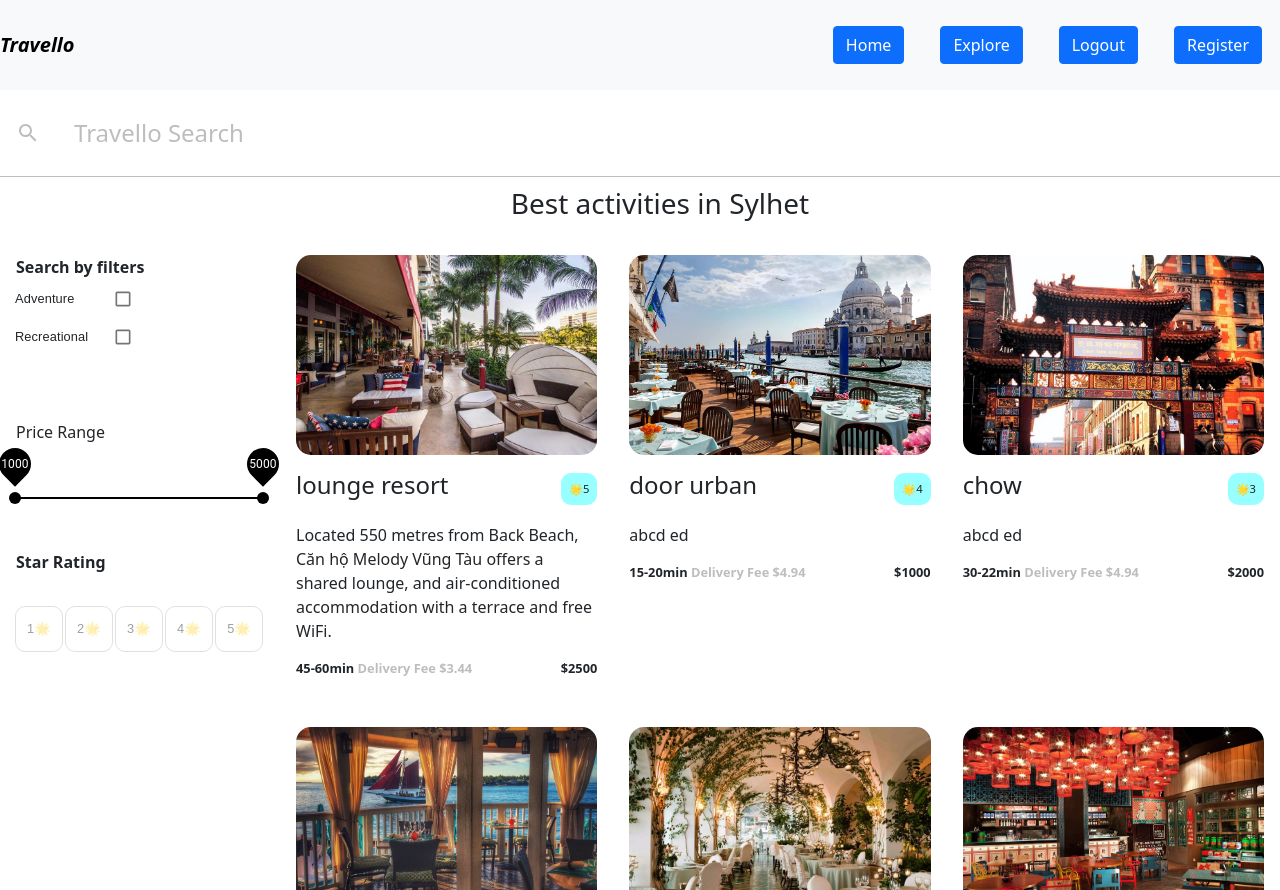
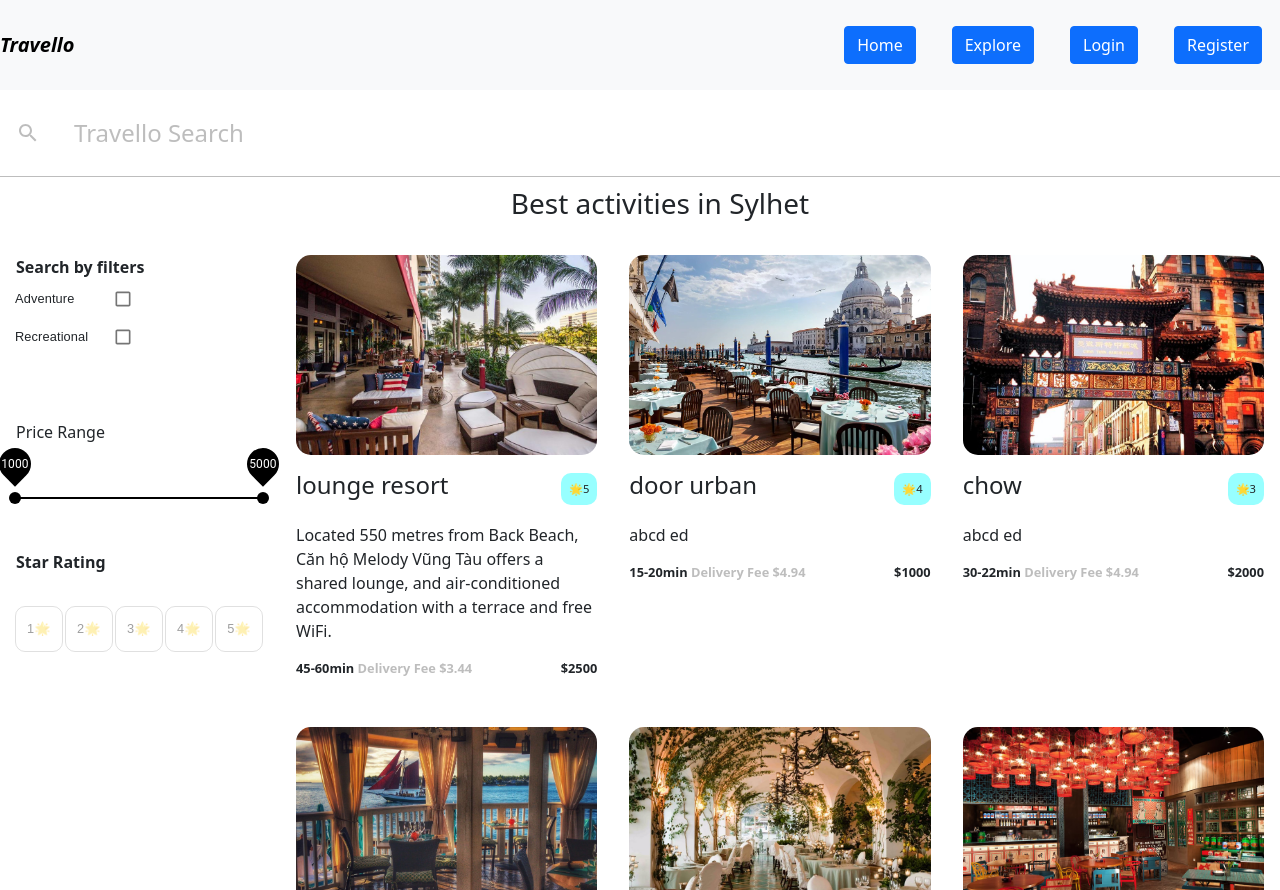
Before and after one commit to SaemHasan/Travello-Project, a React (Create React App) app in the folder frontend/travello-frontend/: page /Comparison in a window 1280 px wide. Built offline with nearby package versions, Linux system fonts and the light colour scheme.

Commit message:
logout done

```diff
--- a/frontend/travello-frontend/src/Components/Navbar.js
+++ b/frontend/travello-frontend/src/Components/Navbar.js
@@ -9,13 +9,15 @@ const Navbar = () => {
 
   useEffect(() => {
     const token = JSON.parse(localStorage.getItem("token"));
+    console.log(token);
     if (token) {
+      console.log("token found");
       setToken(token);
       setLoggedIn(true);
     } else {
       setLoggedIn(false);
     }
-  }, []);
+  }, [token]);
 
   const LogoutBtn = () => {
     console.log("LogoutBtn");
@@ -71,7 +73,7 @@ const Navbar = () => {
               </Button>
             </a>
           </li>
-          {loggedIn === true ? (
+          {loggedIn === false && (
             <li className="nav-item">
               <a className="nav-link" href="/Login">
                 <Button>
@@ -82,7 +84,8 @@ const Navbar = () => {
                 </Button>
               </a>
             </li>
-          ) : (
+          )}
+          {loggedIn === true && (
             <li className="nav-item">
               <a className="nav-link">
                 <Button onClick={LogoutBtn}>Logout</Button>
@@ -90,6 +93,7 @@ const Navbar = () => {
             </li>
           )}
 
+          {loggedIn === false && (
             <li className="nav-item">
               <a className="nav-link" href="/Registration">
                 <Button>
@@ -100,6 +104,7 @@ const Navbar = () => {
                 </Button>
               </a>
             </li>
+          )}
           {/*<li className="nav-item dropdown">
         <a className="nav-link dropdown-toggle" href="#" id="navbarDropdownMenuLink" data-toggle="dropdown" aria-haspopup="true" aria-expanded="false">
           Dropdown link
--- a/frontend/travello-frontend/src/login/LoginBody.js
+++ b/frontend/travello-frontend/src/login/LoginBody.js
@@ -33,10 +33,10 @@ export default function LoginBody() {
   const handleLogin = (resp) => {
     console.log("handleLogin");
     console.log(resp);
-    console.log(resp.status);
     if (resp.token) {
       // alert("Login Successful");
       setToken(resp.token);
+      localStorage.setItem("token", JSON.stringify(resp.token));
       setLoggedIn(true);
       navigate("/");
     } else {
```
Lines whose indentation alone changed are shown as unchanged.
